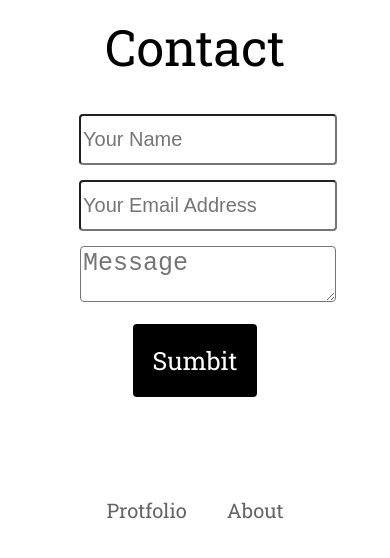
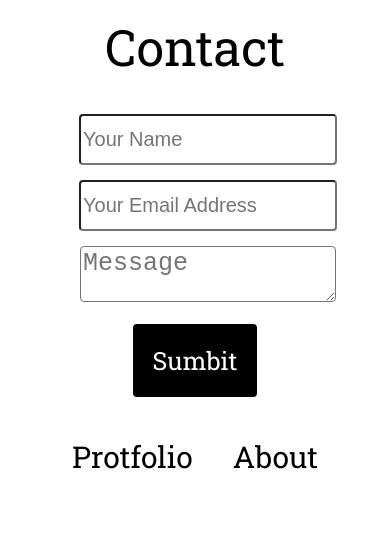
Before and after one commit to NixonXC/Aagam.github.io, a plain HTML site: page contact.html in a window 390 px wide. Shown: the part 56-614 px from the top of the page. Drawn offline with Linux system fonts and the light colour scheme.

Commit message:
Add files via upload

```diff
--- a/about.css
+++ b/about.css
@@ -91,8 +91,8 @@ a {
         align-items: center;
         gap: 40px;
         font-family: 'Roboto Slab';
-        margin-top: 100px;
-        font-size: 25px;
+        margin-top: 40px;
+        font-size: 30px;
     }
     .nav a {
         text-decoration: none;
--- a/contact.css
+++ b/contact.css
@@ -155,10 +155,15 @@ a {
         justify-content: center;
         align-items: center;
         gap: 40px;
-        margin-top: 100px;
-        font-size: 20px;
+        font-family: 'Roboto Slab';
+        margin-top: 40px;
+        font-size: 30px;
     }
-    .nav:hover {
+    .nav a {
+        text-decoration: none;
+        color: rgb(0, 0, 0);
+    }
+    .nav a:hover {
         color: rgb(255, 0, 0);
     }
 }
--- a/style.css
+++ b/style.css
@@ -95,6 +95,15 @@ a {
     font-style: normal;
     font-size: 45px;
 }
+.text {
+    display: none;
+}
+.nav {
+    display: none;
+}
+.soc2 {
+    display: none;
+}
 @media only screen and (max-width: 600px) {
     .pro1 {
         display: grid;
```
Also changed, not shown: about.html (+1 -1 lines), index.html (+3 -3 lines).
